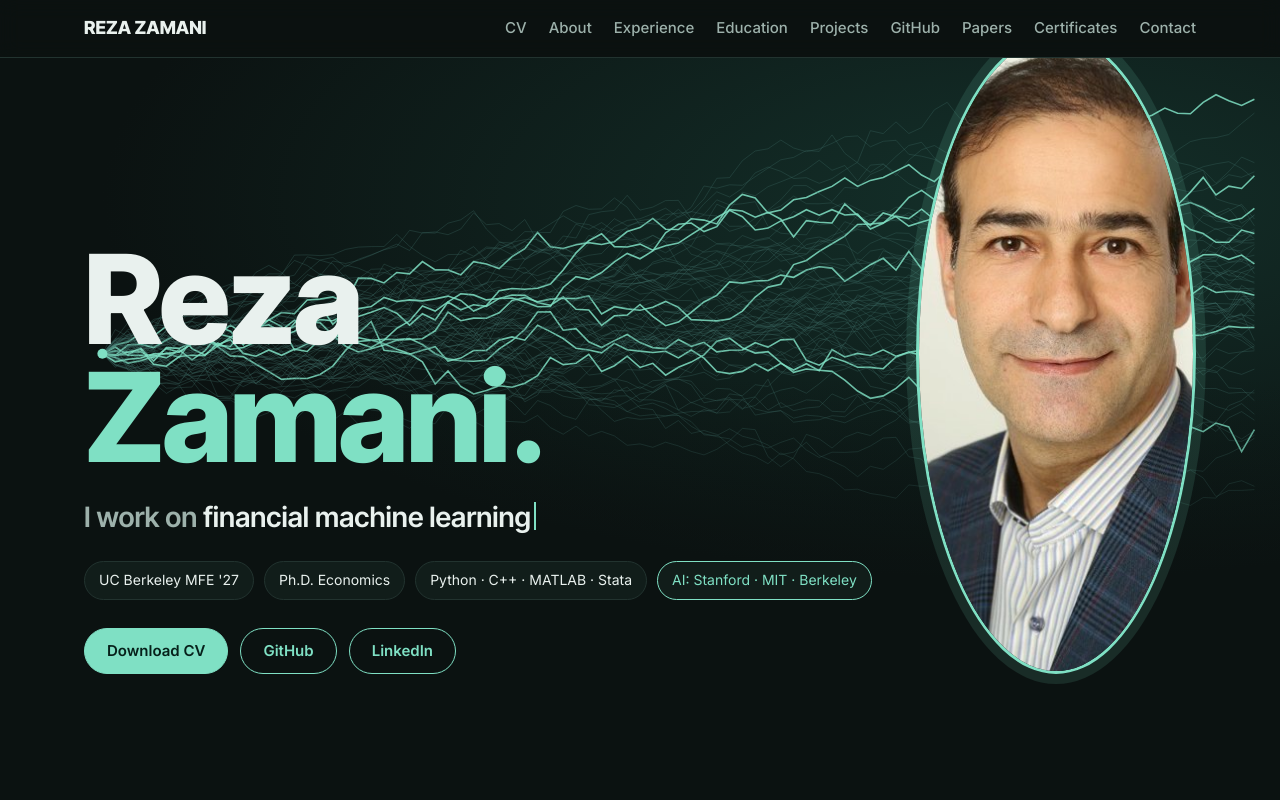
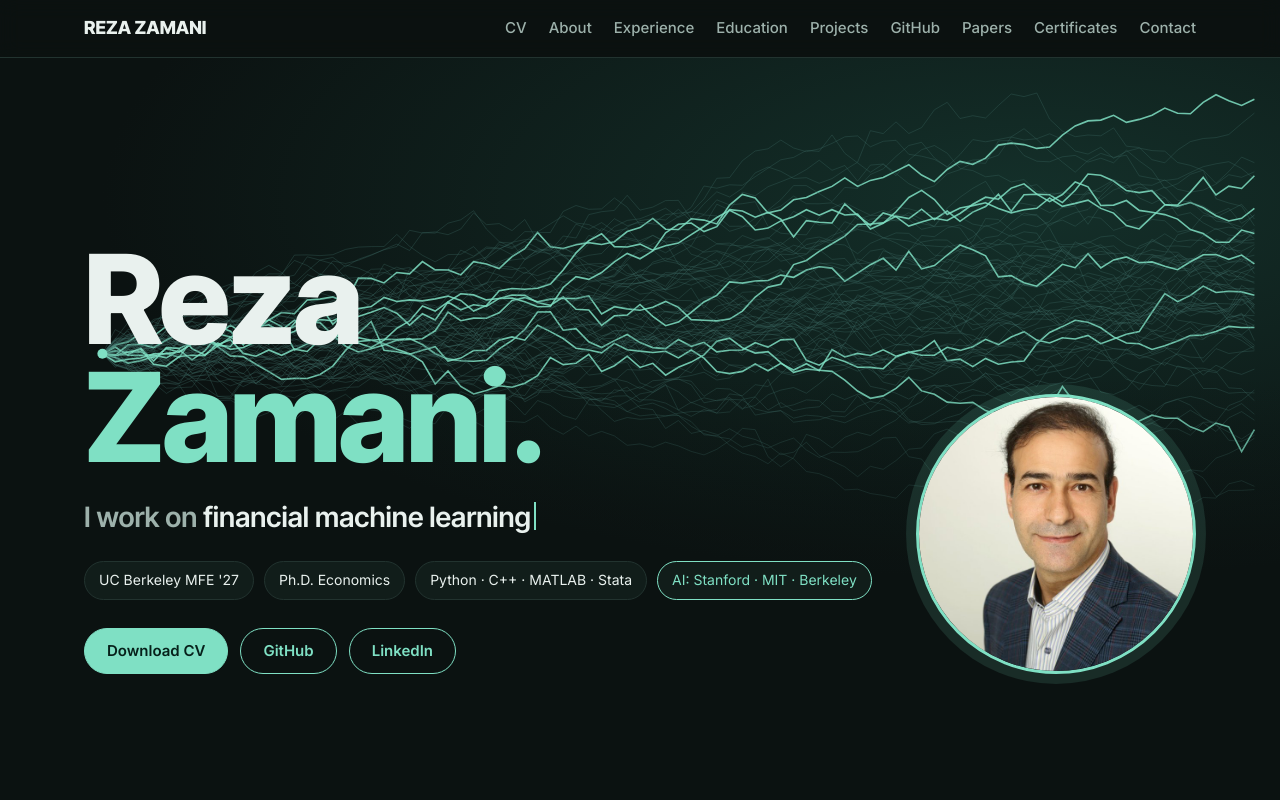
Before and after one commit to rezazamani2329/rezazamani2329.github.io, a plain HTML site: page index.html in a window 1280 px wide. Shown: the top 800 px of the page. Drawn offline with Linux system fonts and the light colour scheme.

Commit message:
Fix photo shape
Co-Authored-By: Claude Opus 5.5 <noreply@anthropic.com>
Claude-Session: https://claude.ai/code/session_01EtrWo9mdF5oKLMPBgSsrDa

```diff
--- a/index.html
+++ b/index.html
@@ -124,8 +124,8 @@ nav .wrap{display:flex;align-items:center;justify-content:space-between;gap:16px
 .cc li{margin:2px 0}
 .en{color:var(--mute);font-size:14px;margin-top:6px}
 .vf{display:inline-block;margin-top:10px;font-size:14px;font-weight:600}
-.photo{position:absolute;right:max(5vw,16px);bottom:clamp(40px,7vw,88px);width:clamp(180px,22vw,280px);aspect-ratio:1;object-fit:cover;border-radius:50%;border:3px solid var(--acc);box-shadow:0 0 0 10px color-mix(in srgb,var(--acc) 12%,transparent)}
-@media(max-width:820px){.photo{position:static;display:block;width:132px;margin-bottom:22px}}
+.photo{position:absolute;right:max(5vw,16px);bottom:clamp(40px,7vw,88px);width:clamp(180px,22vw,280px);height:auto;aspect-ratio:1/1;object-fit:cover;border-radius:50%;border:3px solid var(--acc);box-shadow:0 0 0 10px color-mix(in srgb,var(--acc) 12%,transparent)}
+@media(max-width:820px){.photo{position:static;display:block;width:132px;height:132px;margin-bottom:22px}}
 footer{border-top:1px solid var(--line);padding:26px max(5vw,16px);color:var(--mute);font-size:14px}
 @media(max-width:820px){.two{grid-template-columns:minmax(0,1fr)}}
 @media(max-width:600px){.links{gap:14px}.links a{font-size:14px}.hero{min-height:82svh}}
```
